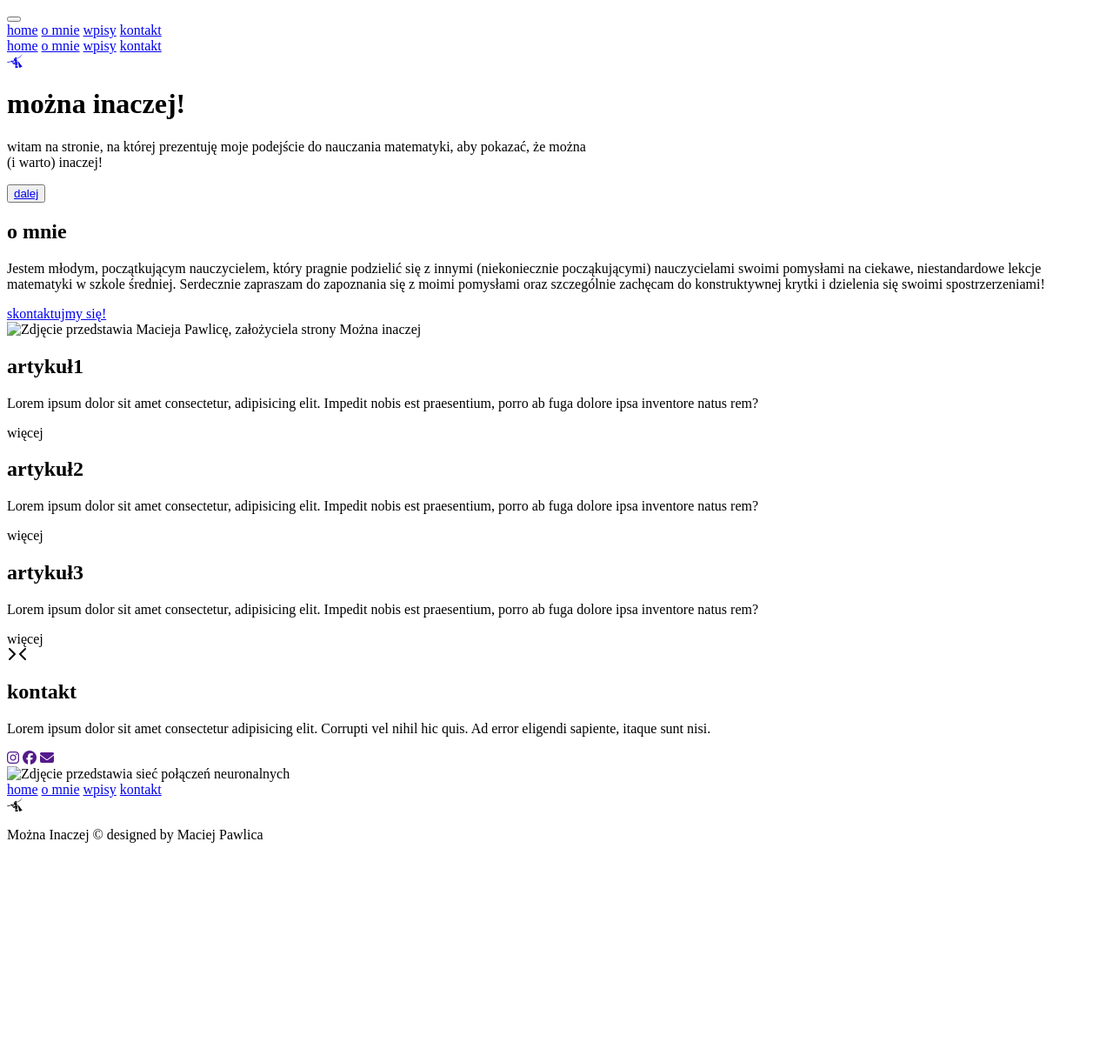
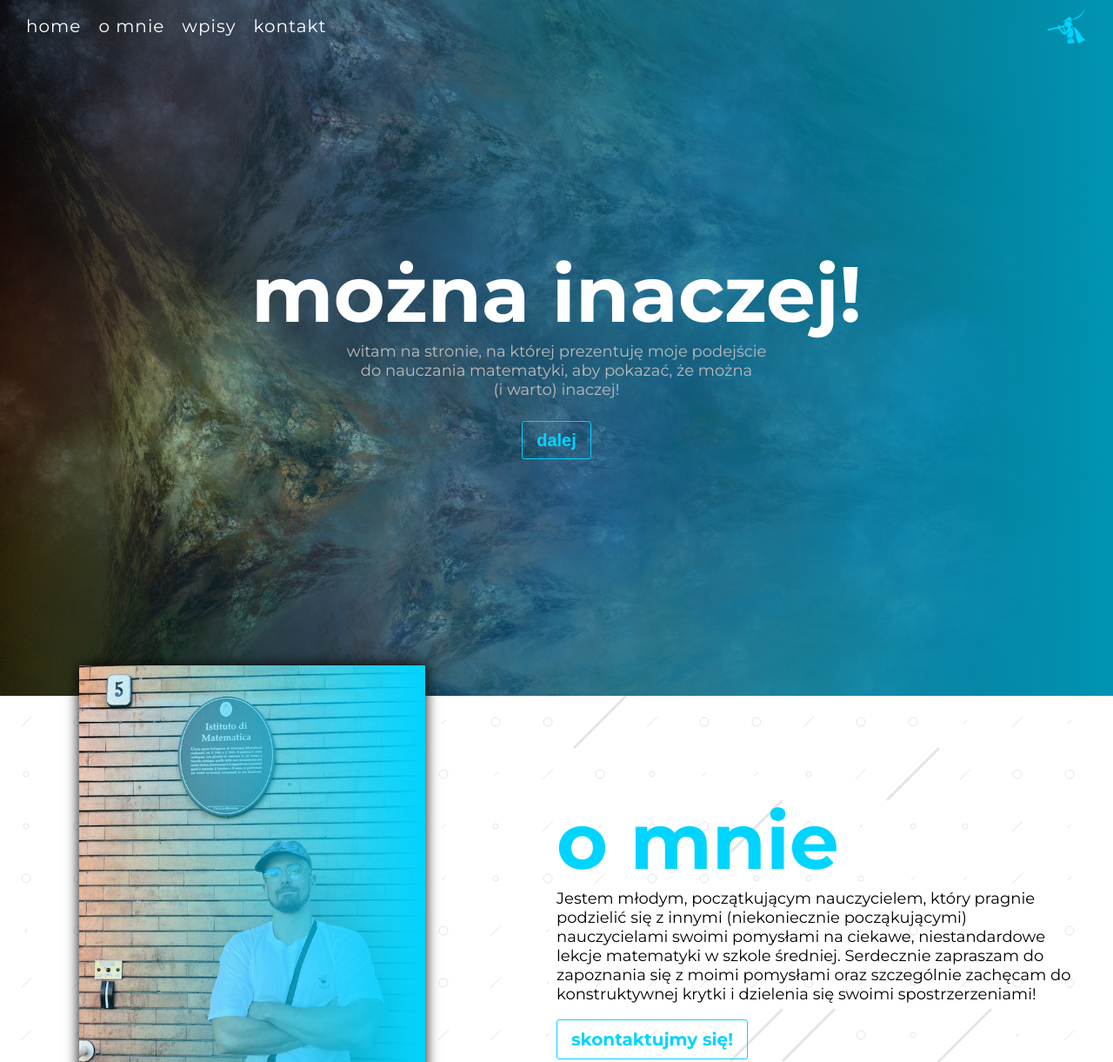
Before and after one commit to architektnumernabis/Mo-na-inaczej-, a website: page index.html in a window 1280 px wide. Shown: the top 1221 px of the page at 87% size. Before the commit the page ends 985 px from the top, so only its background shows below. Drawn offline with Linux system fonts and the light colour scheme; the site is published under a folder, as on GitHub Pages, so addresses that start at the root find nothing.

Commit message:
fixed paths

```diff
--- a/index.html
+++ b/index.html
@@ -13,8 +13,8 @@
     <!--FONT AWESOME-->
     <script src="https://kit.fontawesome.com/74154c4e60.js" crossorigin="anonymous"></script>
     <!--MY STYLES-->
-    <link rel="stylesheet" href="/dist/css/hamburgers.min.css">
-<link rel="stylesheet" href="/dist/css/main.min.css"></head>
+    <link rel="stylesheet" href="./dist/css/hamburgers.min.css">
+<link rel="stylesheet" href="./dist/css/main.min.css"></head>
 
 <body>
     <nav class="nav-mobile">
@@ -68,7 +68,7 @@
             </div>
             <div class="about-me__left">
                 <div class="hero-gradient">
-                    <img class="image" src="../src/img/about-me/about-me.png"
+                    <img class="image" src="./src/img/about-me/about-me.png"
                         alt="Zdjęcie przedstawia Macieja Pawlicę, założyciela strony Można inaczej">
                 </div>
             </div>
@@ -122,7 +122,7 @@
             </div>
             <div class="contact__right">
                 <div class="hero-gradient">
-                    <img class="image" src="../src/img/contact/contact.jpeg"
+                    <img class="image" src="./src/img/contact/contact.jpeg"
                         alt="Zdjęcie przedstawia sieć połączeń neuronalnych">
                 </div>
             </div>
@@ -147,7 +147,7 @@
         </p>
     </div>
 </footer>
-    <script src="../dist/js/main.min.js"></script>
+    <script src="./dist/js/main.min.js"></script>
 
 </body>
 
```
Also changed, not shown: page.html (+2 -2 lines), dist/css/main.min.css.
